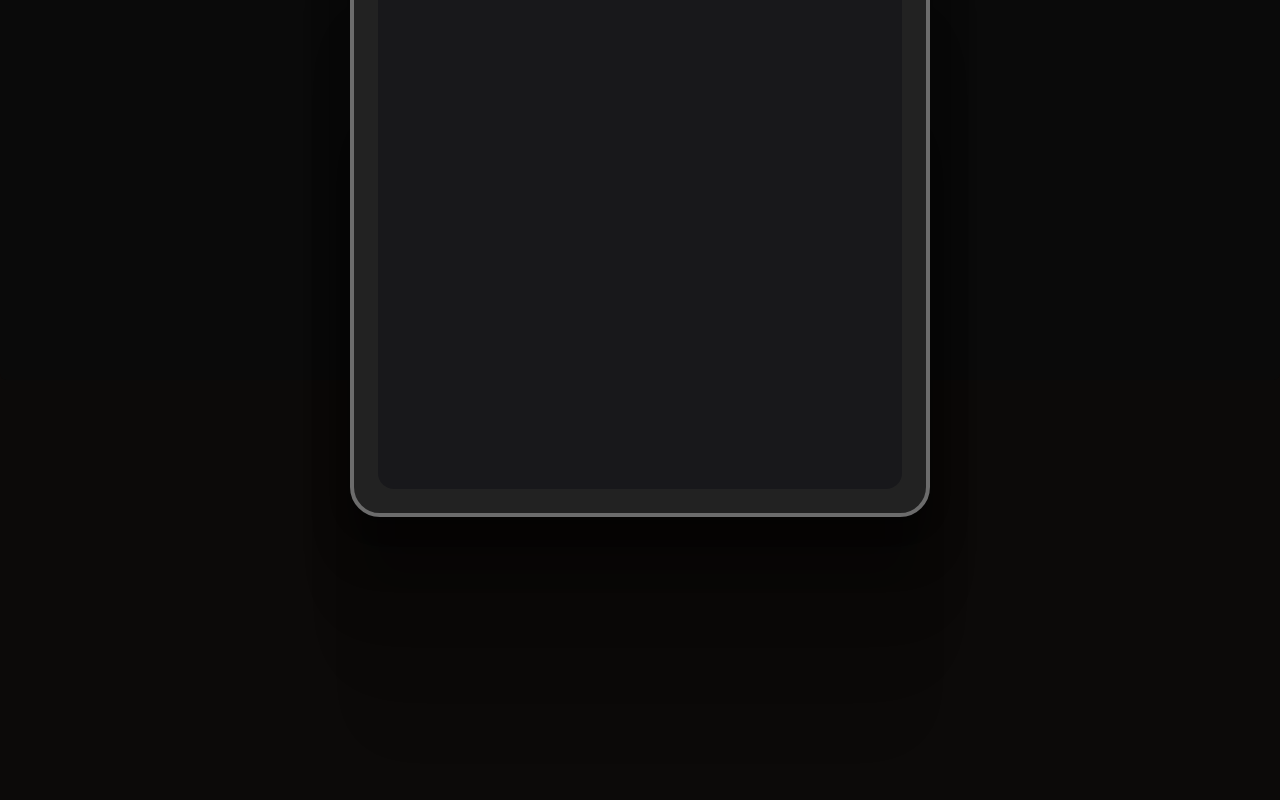
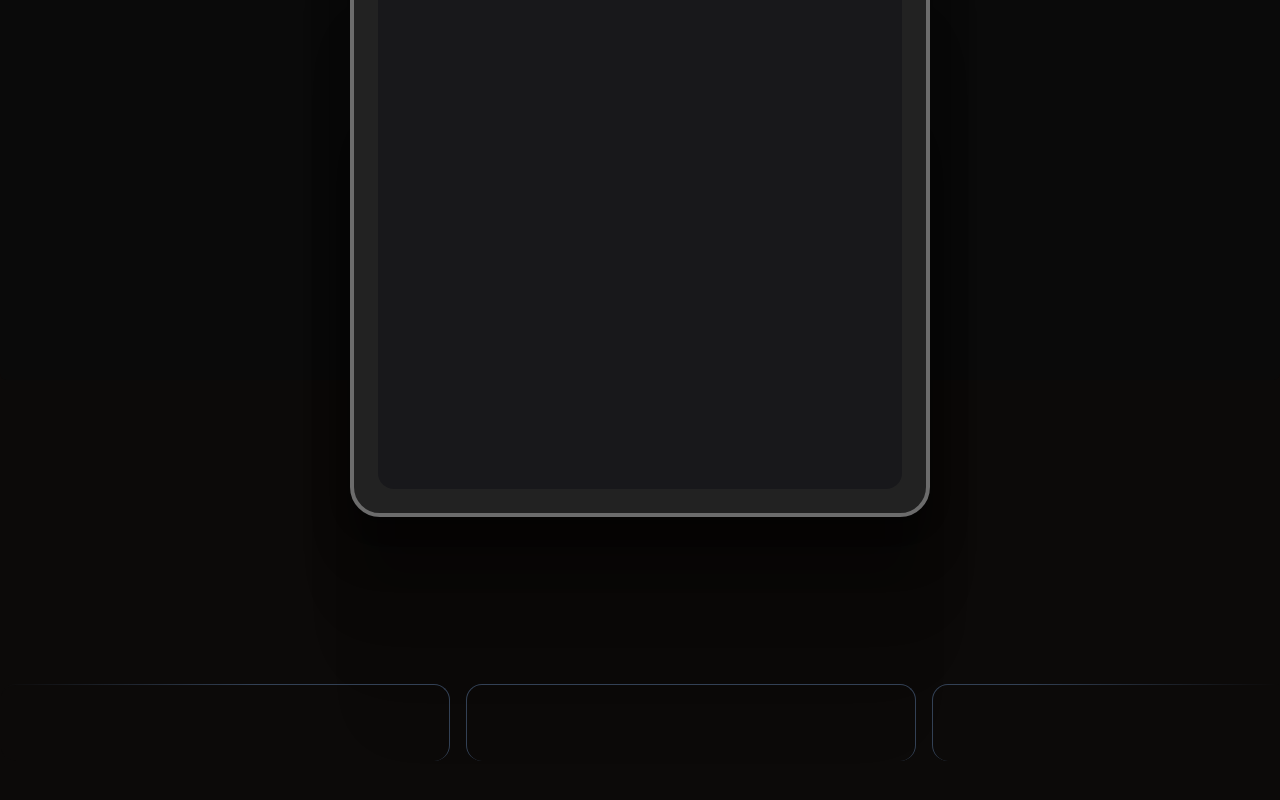
Before and after one commit to ezeslucky/BotNest, a Next.js app: page / in a window 1280 px wide. Shown: the part 420-1220 px from the top of the page. Built offline with nearby package versions, Linux system fonts and the light colour scheme.

Commit message:
error fixed

```diff
--- a/package.json
+++ b/package.json
@@ -45,7 +45,7 @@
     "framer-motion": "^12.0.5",
     "input-otp": "^1.4.2",
     "lucide-react": "^0.474.0",
-    "motion": "^12.0.9",
+    "motion": "^12.0.11",
     "next": "15.1.6",
     "next-themes": "^0.4.4",
     "react": "^19.0.0",
--- a/src/app/page.tsx
+++ b/src/app/page.tsx
@@ -1,6 +1,8 @@
-import { ContainerScroll } from "@/components/global/containerScoller";
+import { ContainerScroll, ContainerScrolll } from "@/components/global/ContainerScoller";
+import { InfiniteMovingCards } from "@/components/global/InfiniteMovinf";
 import { Navbar } from "@/components/global/Navbar";
 import { Button } from "@/components/ui/button";
+import { clients } from "@/lib/constant";
 
 
 // import {Navbar}  from "../components/global/navbar"
@@ -14,23 +16,32 @@
 </div>
 <div className=" flex flex-col mt-[-100px] md:mt-[-50px]">
 <ContainerScroll
-titleComponent={
-            <div className=" flex items-center justify-center flex-col">
-              <Button size={'lg'}  className=" p-8 mb-8 md:mb-0 text-2xl w-full sm:w-fit border-t-2 rounded-full border-[#4D4D4D] bg-[#1F1F1F] hover:bg-white group  transition-all flex items-center justify-center gap-4 hover:shadow-xl hover:shadow-neutral-500 duration-500">
-<span className=" bg-clip-text text-transparent bg-gradient-to-r from-neutral-500 md:text-center font-sans group-hover:bg-gradient-to-r group-hover:from-black group-hover:to-black">
-Start For Free Today
-</span>
+            titleComponent={<div className=" flex items-center justify-center flex-col">
+              <Button size={'lg'} className=" p-8 mb-8 md:mb-0 text-2xl w-full sm:w-fit border-t-2 rounded-full border-[#4D4D4D] bg-[#1F1F1F] hover:bg-white group  transition-all flex items-center justify-center gap-4 hover:shadow-xl hover:shadow-neutral-500 duration-500">
+                <span className=" bg-clip-text text-transparent bg-gradient-to-r from-neutral-500 md:text-center font-sans group-hover:bg-gradient-to-r group-hover:from-black group-hover:to-black">
+                  Start For Free Today
+                </span>
 
               </Button>
               <h1 className=" text-5xl md:text-3xl bg-clip-text text-transparent bg-gradient-to-b from-white to-neutral-600 font-sans font-bold">
                 Automate Your Work With BuildoMatic
               </h1>
-            </div>
-}
-/>
+
+            </div>} />
 
 </div>
   </section>
+  <InfiniteMovingCards
+    className= " md:mt-[18rem] mt-[-100px]"
+    items={clients}
+    direction ="right"
+    speed="slow"
+    />
+
+
+    <section>
+
+    </section>
  </main>
   );
 }
--- /dev/null
+++ b/src/components/global/InfiniteMovinf.tsx
@@ -0,0 +1,121 @@
+"use client";
+
+import { cn } from "@/lib/utils";
+import React, { useEffect, useState } from "react";
+
+export const InfiniteMovingCards = ({
+  items,
+  direction = "left",
+  speed = "fast",
+  pauseOnHover = true,
+  className,
+}: {
+  items: {
+    quote: string;
+    name: string;
+    title: string;
+  }[];
+  direction?: "left" | "right";
+  speed?: "fast" | "normal" | "slow";
+  pauseOnHover?: boolean;
+  className?: string;
+}) => {
+  const containerRef = React.useRef<HTMLDivElement>(null);
+  const scrollerRef = React.useRef<HTMLUListElement>(null);
+
+  useEffect(() => {
+    addAnimation();
+  }, []);
+  const [start, setStart] = useState(false);
+  function addAnimation() {
+    if (containerRef.current && scrollerRef.current) {
+      const scrollerContent = Array.from(scrollerRef.current.children);
+
+      scrollerContent.forEach((item) => {
+        const duplicatedItem = item.cloneNode(true);
+        if (scrollerRef.current) {
+          scrollerRef.current.appendChild(duplicatedItem);
+        }
+      });
+
+      getDirection();
+      getSpeed();
+      setStart(true);
+    }
+  }
+  const getDirection = () => {
+    if (containerRef.current) {
+      if (direction === "left") {
+        containerRef.current.style.setProperty(
+          "--animation-direction",
+          "forwards"
+        );
+      } else {
+        containerRef.current.style.setProperty(
+          "--animation-direction",
+          "reverse"
+        );
+      }
+    }
+  };
+  const getSpeed = () => {
+    if (containerRef.current) {
+      if (speed === "fast") {
+        containerRef.current.style.setProperty("--animation-duration", "20s");
+      } else if (speed === "normal") {
+        containerRef.current.style.setProperty("--animation-duration", "40s");
+      } else {
+        containerRef.current.style.setProperty("--animation-duration", "80s");
+      }
+    }
+  };
+  return (
+    <div
+      ref={containerRef}
+      className={cn(
+        "scroller relative z-20  max-w-7xl overflow-hidden  [mask-image:linear-gradient(to_right,transparent,white_20%,white_80%,transparent)]",
+        className
+      )}
+    >
+      <ul
+        ref={scrollerRef}
+        className={cn(
+          " flex min-w-full shrink-0 gap-4 py-4 w-max flex-nowrap",
+          start && "animate-scroll ",
+          pauseOnHover && "hover:[animation-play-state:paused]"
+        )}
+      >
+        {items.map((item, idx) => (
+          <li
+            className="w-[350px] max-w-full relative rounded-2xl border border-b-0 flex-shrink-0 border-slate-700 px-8 py-6 md:w-[450px]"
+            style={{
+              background:
+                "linear-gradient(180deg, var(--slate-800), var(--slate-900)",
+            }}
+            key={item.name}
+          >
+            <blockquote>
+              <div
+                aria-hidden="true"
+                className="user-select-none -z-1 pointer-events-none absolute -left-0.5 -top-0.5 h-[calc(100%_+_4px)] w-[calc(100%_+_4px)]"
+              ></div>
+              <span className=" relative z-20 text-sm leading-[1.6] text-gray-100 font-normal">
+                {item.quote}
+              </span>
+              <div className="relative z-20 mt-6 flex flex-row items-center">
+                <span className="flex flex-col gap-1">
+                  <span className=" text-sm leading-[1.6] text-gray-400 font-normal">
+                    {item.name}
+                  </span>
+                  <span className=" text-sm leading-[1.6] text-gray-400 font-normal">
+                    {item.title}
+                  </span>
+                </span>
+              </div>
+            </blockquote>
+          </li>
+        ))}
+      </ul>
+    </div>
+  );
+};
--- a/src/components/global/containerScoller.tsx
+++ b/src/components/global/containerScoller.tsx
@@ -9,8 +9,7 @@
   titleComponent: string | React.ReactNode;
   children: React.ReactNode;
 }) => {
-  // eslint-disable-next-line @typescript-eslint/no-explicit-any
-  const containerRef = useRef<any>(null);
+  const containerRef = useRef<HTMLDivElement>(null);
   const { scrollYProgress } = useScroll({
     target: containerRef,
   });
@@ -55,7 +54,6 @@
   );
 };
 
-// eslint-disable-next-line @typescript-eslint/no-explicit-any
 export const Header = ({ translate, titleComponent }: any) => {
   return (
     <motion.div
--- /dev/null
+++ b/src/lib/constant.ts
@@ -0,0 +1,3 @@
+export const clients = [...new Array(10)].map((client,index)=>({
+    href: `/${index + 1}.png`
+}))
```
Also changed, not shown: 2 other files (tests, documents, lock files or other folders).
